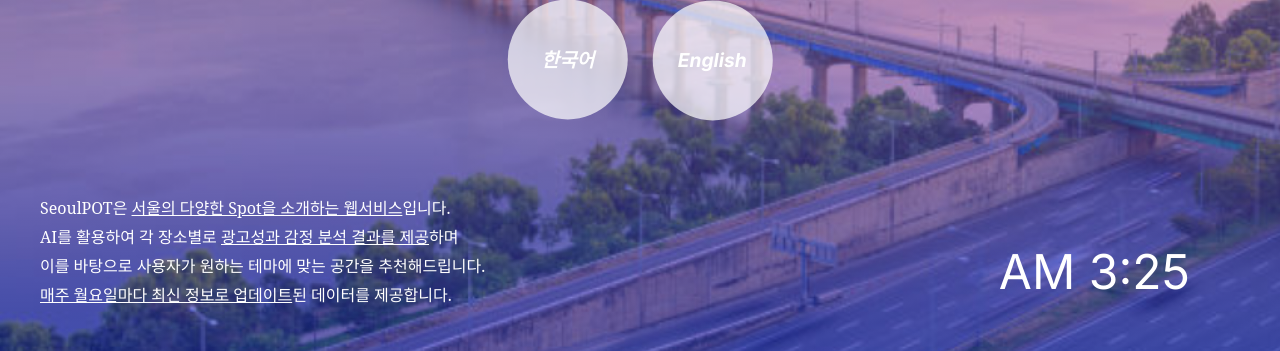
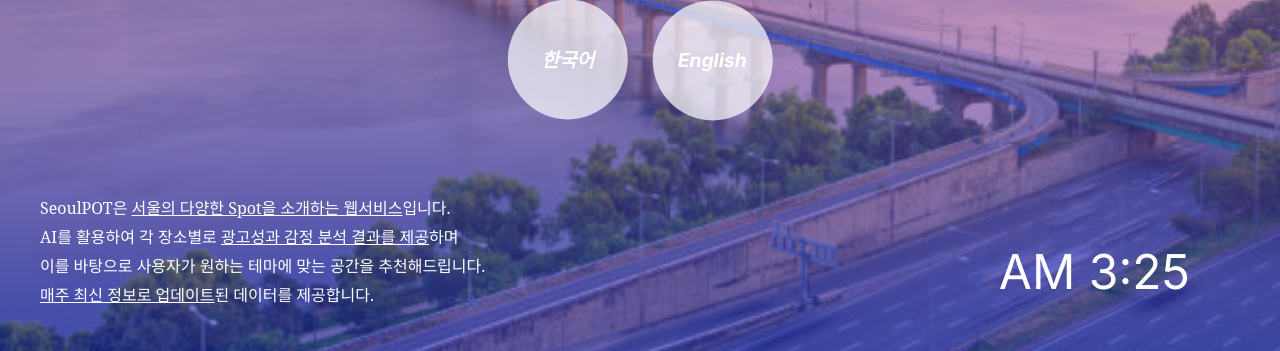
Before and after one commit to SeoulPOT/SeoulPOT, a Django app: page / in a window 1280 px wide. Shown: the part 449-800 px from the top of the page. Run offline with Django 5.2, Linux system fonts and the light colour scheme; data comes from the database, SQL or seed files in the repository; some web fonts are replaced.

Commit message:
241029 메인페이지 문구 수정

```diff
--- a/templates/main/main.html
+++ b/templates/main/main.html
@@ -28,7 +28,7 @@
         <span class = "about-service">SeoulPOT은&nbsp;<u>서울의 다양한 Spot을 소개하는 웹서비스</u>입니다.</span>
         <span>AI를 활용하여 각 장소별로&nbsp;<u>광고성과 감정 분석 결과를 제공</u>하며</span>
         <span>이를 바탕으로 사용자가 원하는 테마에 맞는 공간을 추천해드립니다.</span>
-        <span><u>매주 월요일마다 최신 정보로 업데이트</u>된 데이터를 제공합니다.</span>
+        <span><u>매주 최신 정보로 업데이트</u>된 데이터를 제공합니다.</span>
     </div>
     <div class="seoul-infos">
         <div class="time"></div>
```
